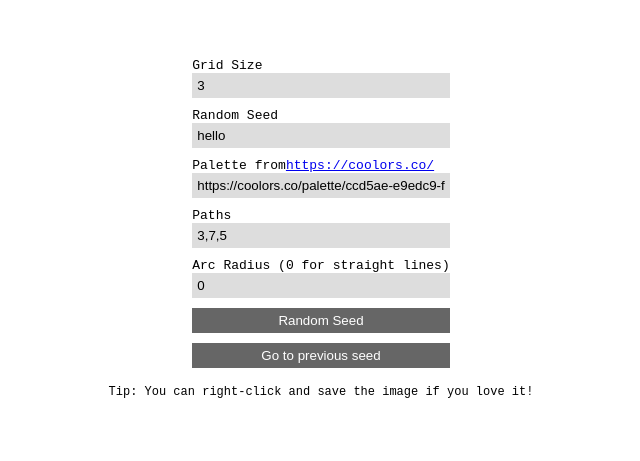
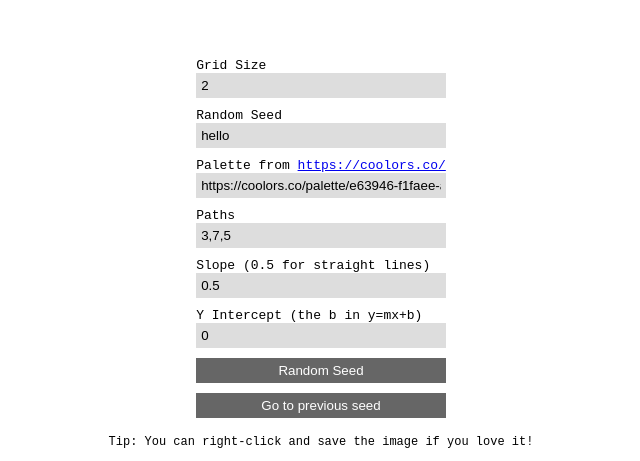
Before and after one commit to dijs/art-generator, a Next.js app: page / in a window 1280 px wide. Shown: the part 357-818 px from the top of the page, without its empty margins (319-959 px from the left). Built offline with nearby package versions, Linux system fonts and the light colour scheme.

Commit message:
using quad curve

```diff
--- a/pages/index.js
+++ b/pages/index.js
@@ -4,11 +4,12 @@ import { useState, useEffect, useRef } from 'react';
 export default function Home() {
   const canvas = useRef();
   const [loaded, setLoaded] = useState(false);
-  const [arc, setArc] = useState(0);
-  const [size, setSize] = useState(3);
+  const [slope, setSlope] = useState(0.5);
+  const [intercept, setIntercept] = useState(0);
+  const [size, setSize] = useState(2);
   const [seed, setSeed] = useState('hello');
   const [paletteUrl, setPaletteUrl] = useState(
-    'https://coolors.co/palette/ccd5ae-e9edc9-fefae0-faedcd-d4a373'
+    'https://coolors.co/palette/e63946-f1faee-a8dadc-457b9d-1d3557'
   );
   const [paths, setPaths] = useState('3,7,5');
   let lastSeeds = useRef([]);
@@ -52,14 +53,20 @@ export default function Home() {
       }
     }
 
-    function addPoint(p1, p2, i) {
-      ctx.arcTo(p1.x, p1.y, p2.x, p2.y, parseInt(arc, 10));
+    function addPoint(p1, p2) {
+      ctx.quadraticCurveTo(
+        (p1.x + p2.x) * parseFloat(slope) + parseFloat(intercept),
+        (p1.y + p2.y) * parseFloat(slope) + parseFloat(intercept),
+        p2.x,
+        p2.y
+      );
     }
 
     function jumpAround(n) {
       ctx.beginPath();
+      ctx.moveTo(verticies[0].x, verticies[0].y);
       for (let i = 1; i <= n; i++) {
-        addPoint(verticies[i - 1], verticies[i], i - 1);
+        addPoint(verticies[i - 1], verticies[i]);
       }
       ctx.fill();
     }
@@ -83,7 +90,7 @@ export default function Home() {
       colorIndex = (colorIndex + 1) % palette.length;
       jumpAround(parseInt(n, 10));
     });
-  }, [size, seed, paletteUrl, paths, arc, loaded]);
+  }, [size, seed, paletteUrl, paths, slope, intercept, loaded]);
 
   function generateRandomSeed() {
     lastSeeds.current.push(seed);
@@ -124,8 +131,14 @@ export default function Home() {
         </label>
         <label>
           <span>
-            Palette from
-            <a href="https://coolors.co/">https://coolors.co/</a>
+            Palette from{' '}
+            <a
+              target="_blank"
+              href="https://coolors.co/palettes/trending"
+              rel="noreferrer"
+            >
+              https://coolors.co/
+            </a>
           </span>
           <input
             type="text"
@@ -142,11 +155,20 @@ export default function Home() {
           />
         </label>
         <label>
-          Arc Radius (0 for straight lines)
+          Slope (0.5 for straight lines)
           <input
             type="number"
-            value={arc}
-            onChange={(e) => setArc(e.target.value)}
+            value={slope}
+            step={0.1}
+            onChange={(e) => setSlope(e.target.value)}
+          />
+        </label>
+        <label>
+          Y Intercept (the b in y=mx+b)
+          <input
+            type="number"
+            value={intercept}
+            onChange={(e) => setIntercept(e.target.value)}
           />
         </label>
         <button onClick={generateRandomSeed}>Random Seed</button>
```
